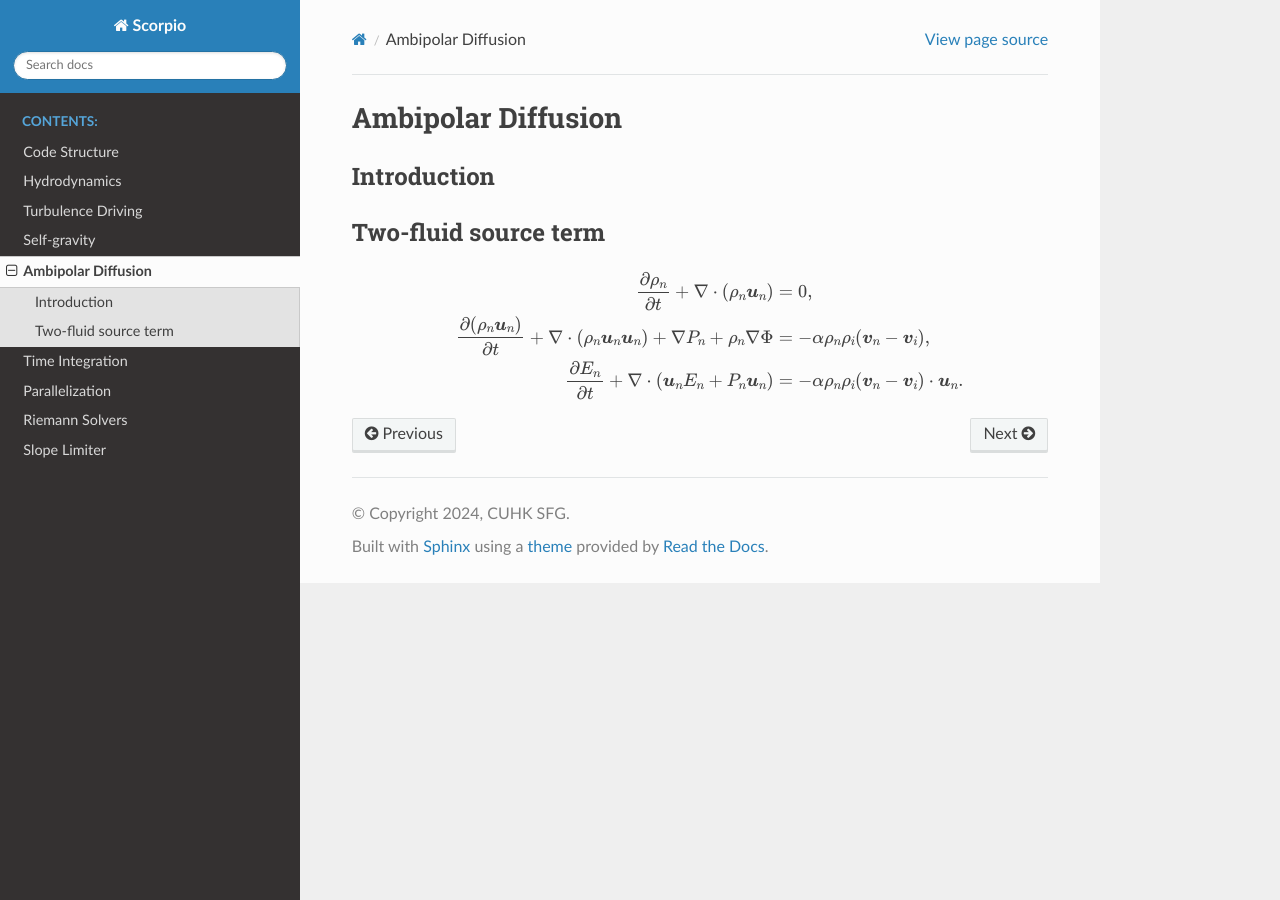
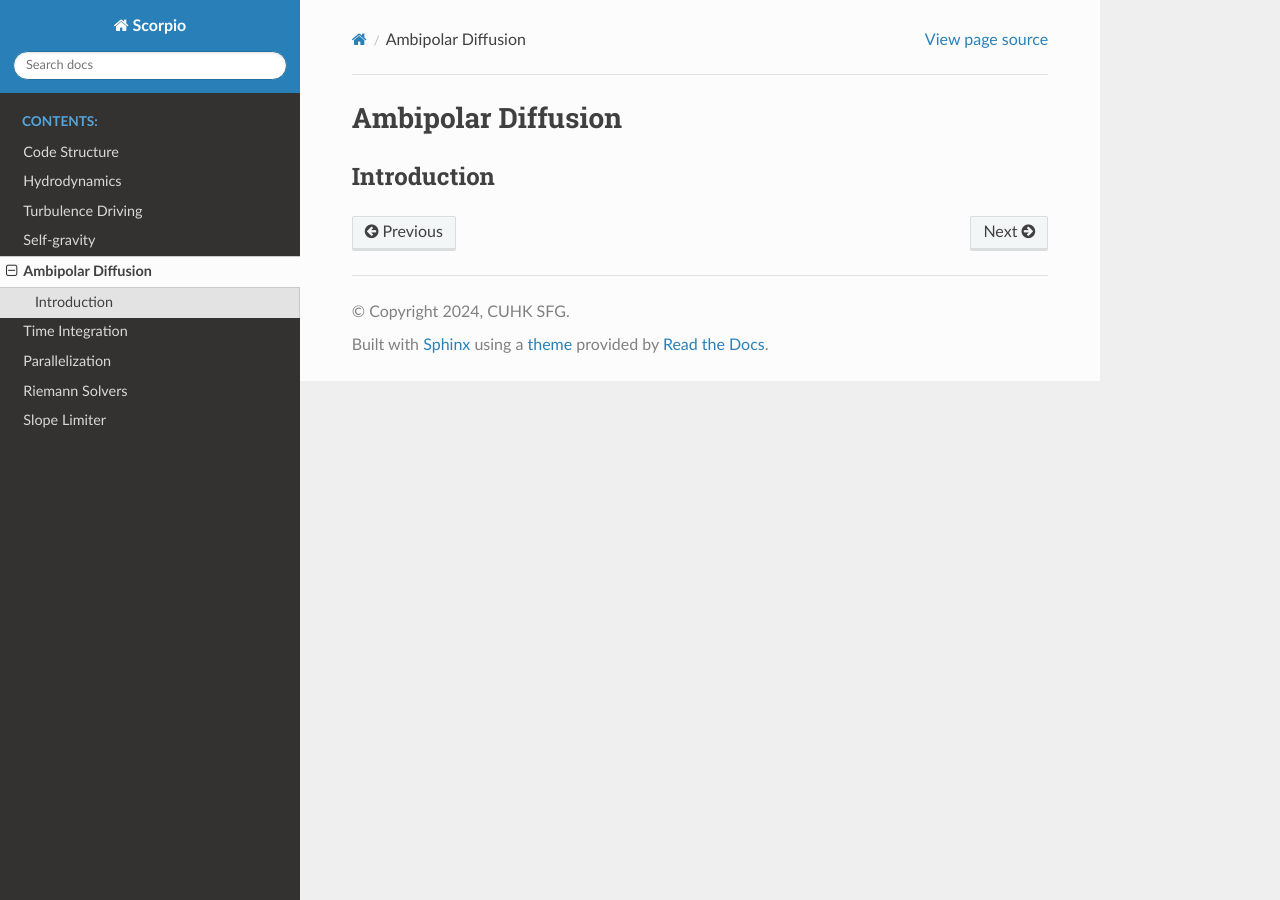
Before and after one commit to holam1hk/Scorpio-Docs, a Sphinx documentation site: the page built from docs/source/AD.rst, in a window 1280 px wide. Built offline with Sphinx 7.4.7 and the Read the Docs theme 3.1.0, drawn with Linux system fonts in a browser that asks for light colours.

Commit message:
changed format

```diff
--- a/docs/source/AD.rst
+++ b/docs/source/AD.rst
@@ -6,15 +6,3 @@ Ambipolar Diffusion
 
 Introduction
 ============
-Two-fluid source term
-====================
-
-.. math::
-
-   \begin{align}
-   \frac{\partial \rho_n}{\partial t} + \nabla \cdot (\rho_n \boldsymbol{u}_n)&= 0 , \\
-   \frac{\partial (\rho_n \boldsymbol{u}_n)}{\partial t} + \nabla \cdot (\rho_n \boldsymbol{u}_n \boldsymbol{u}_n) + \nabla P_n +\rho_n \nabla \Phi
-   &= - \alpha \rho_n \rho_i (\boldsymbol{v}_n - \boldsymbol{v}_i), \\
-   \frac{\partial E_n}{\partial t} + \nabla \cdot (\boldsymbol{u}_n E_n + P_n \boldsymbol{u}_n)
-   &= - \alpha \rho_n \rho_i (\boldsymbol{v}_n - \boldsymbol{v}_i) \cdot \boldsymbol{u}_n.
-   \end{align}
```
Also changed, not shown: docs/source/code_structure.rst (+8 -6 lines).
